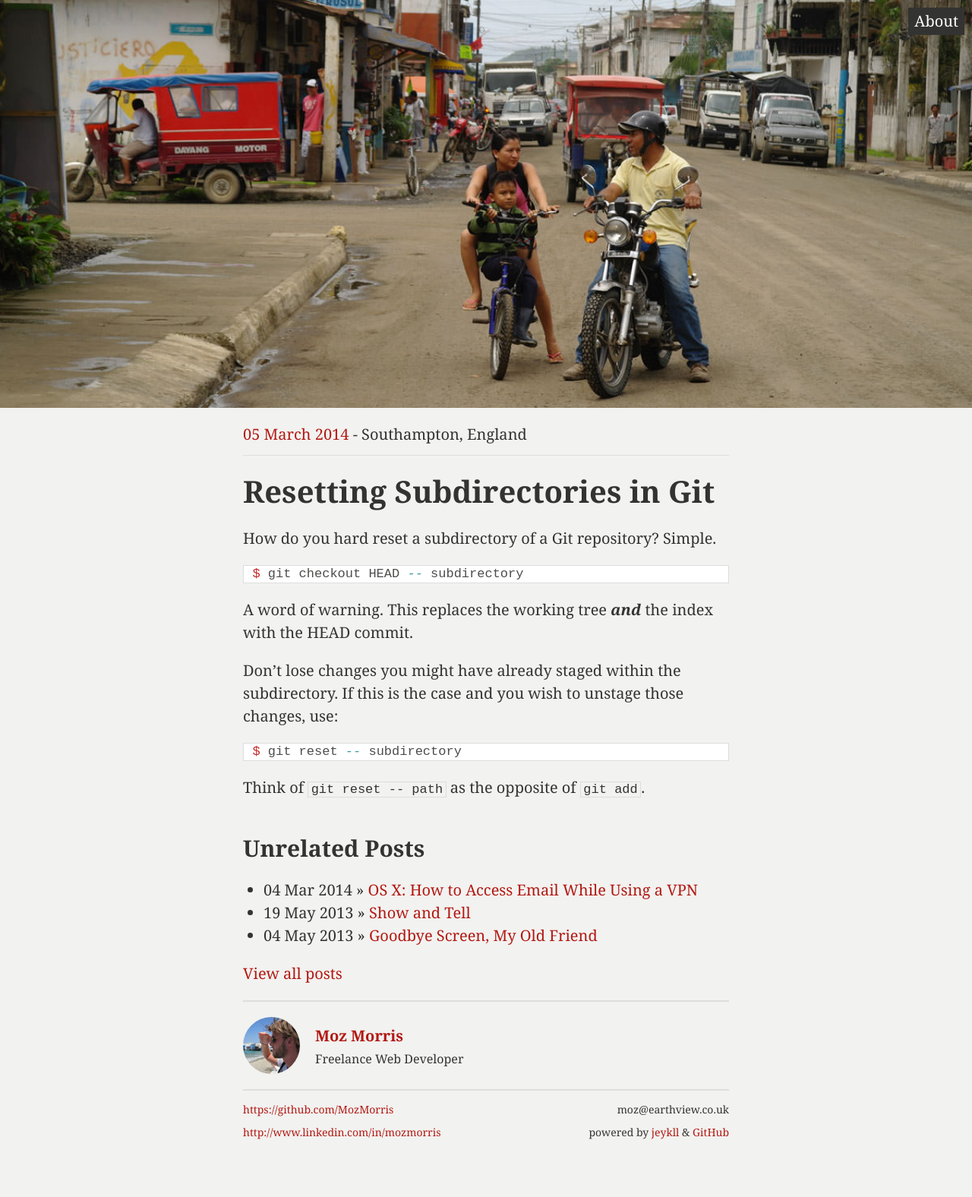
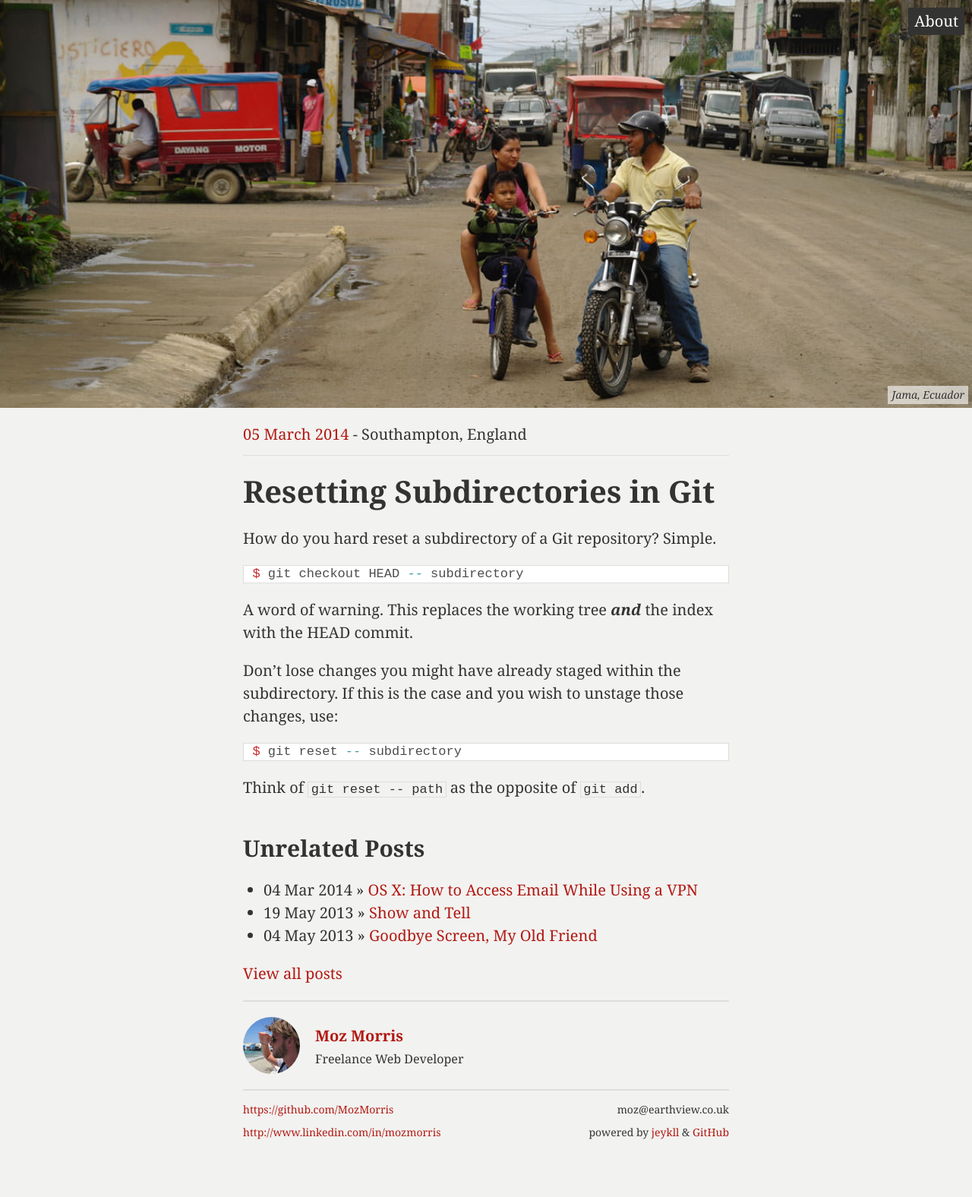
Before and after one commit to mozmorris/mozmorris.github.com, a Jekyll site: the page built from _posts/2014-03-05-resetting-subdirectories-in-git.md, in a window 1280 px wide. Shown: the whole page at 76% size. Built offline with Jekyll 4.4.1, drawn with Linux system fonts in a browser that asks for light colours; Markdown is read by kramdown in place of the engine named in the settings.

Commit message:
Captions for photography

```diff
--- a/_layouts/default.html
+++ b/_layouts/default.html
@@ -43,6 +43,11 @@
             <div class="image-wrapper scale">
                 <img src="/images/space.gif">
                 <div class="image" style="background-image: url(/images/{{ page.image }});"></div>
+                {% if page.caption %}
+                    <div class="caption">
+                        <em>{{ page.caption }}</em>
+                    </div>
+                {% endif %}
             </div>
         </header>
         <div class="wrapper clearfix">
--- a/_posts/2014-03-05-resetting-subdirectories-in-git.md
+++ b/_posts/2014-03-05-resetting-subdirectories-in-git.md
@@ -3,6 +3,7 @@ layout: post
 title: "Resetting Subdirectories in Git"
 location: "Southampton, England"
 image: headers/motorbike_yama.jpg
+caption: "Jama, Ecuador"
 color: b21913
 ---
 
--- a/sass/screen.scss
+++ b/sass/screen.scss
@@ -117,6 +117,17 @@ nav {
         position: absolute;
         top: 0;
         width: 100%;
+    }
+
+    .caption {
+        position: absolute;
+        bottom: 5px;
+        right: 5px;
+        padding: 5px;
+        background-color: rgba(#fff,.6);
+        color: #333;
+        font-size: 0.7em;
+        line-height: 1em;
     }
 }
 
```
Also changed, not shown: css/screen.css.
